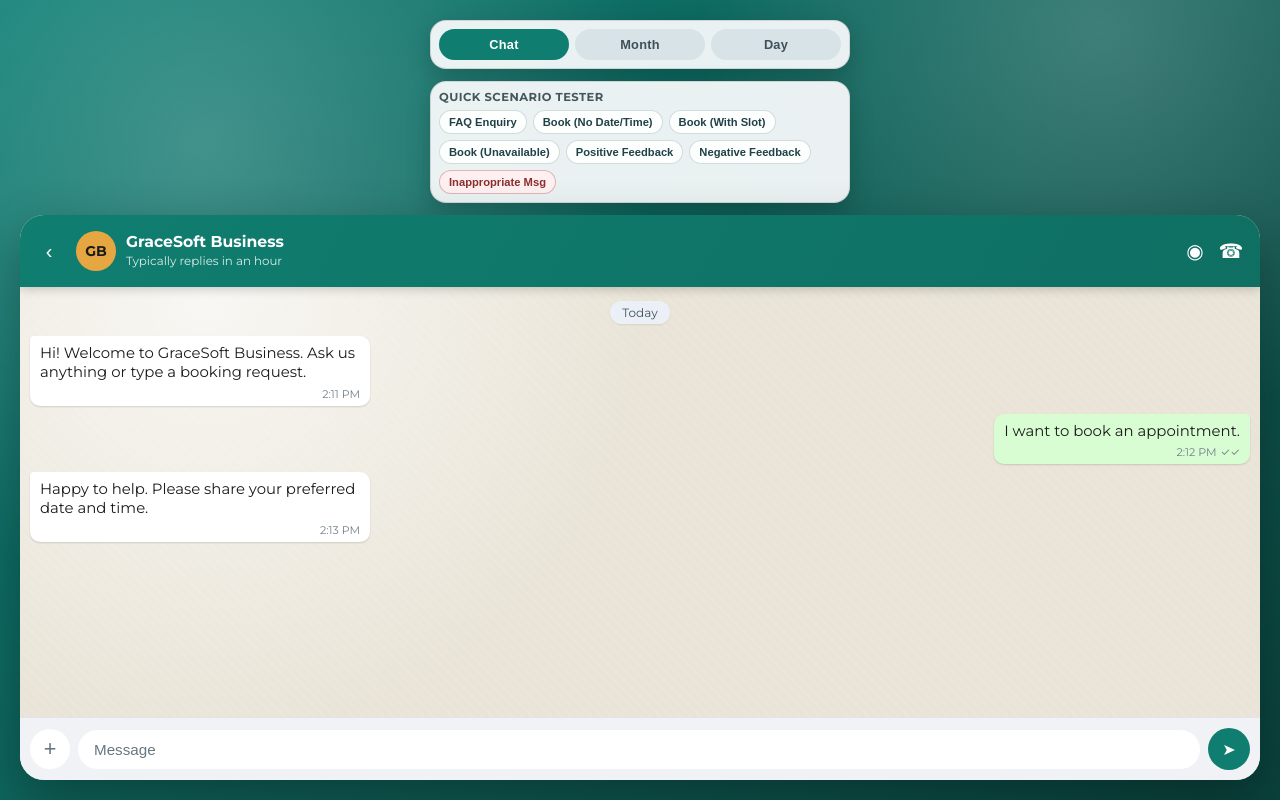
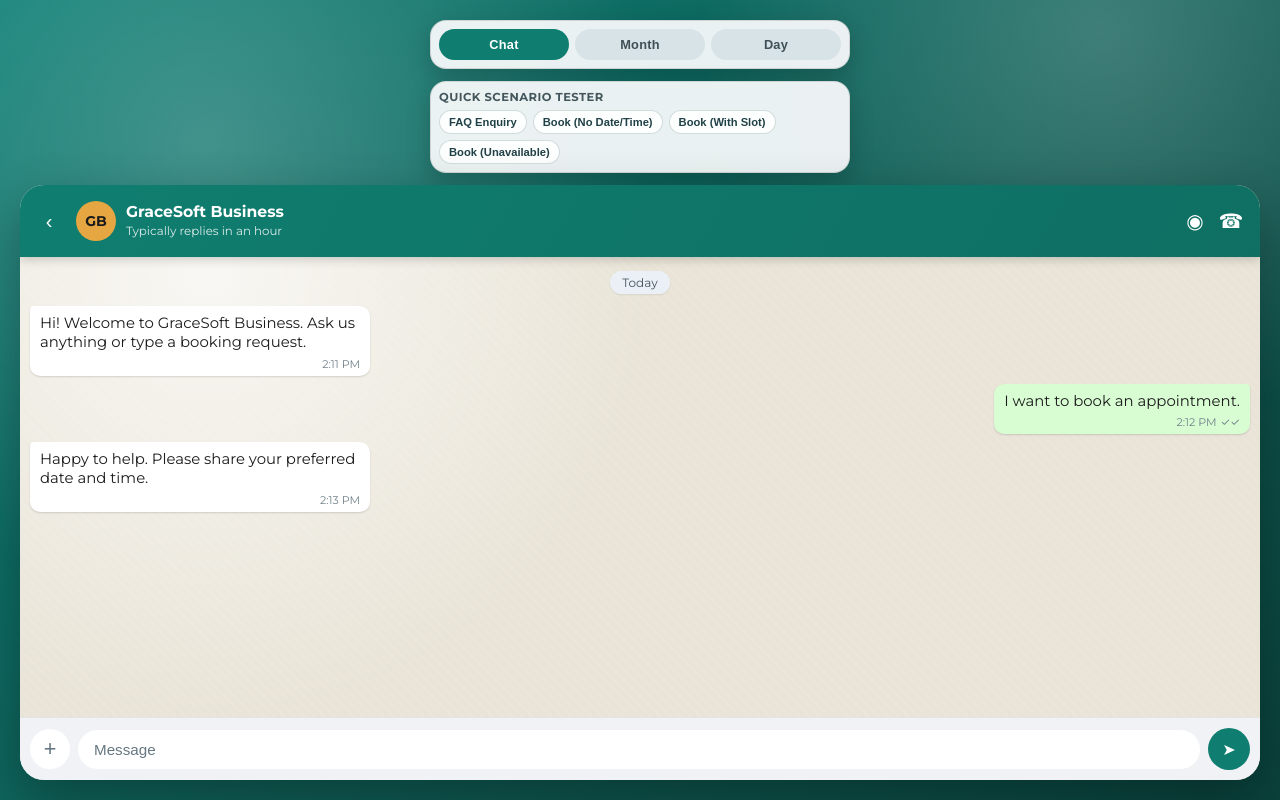
Before and after one commit to davinaleong/gracesoft-wa-ai-agent-poc, a React (Vite) app: page / in a window 1280 px wide. Built offline with nearby package versions, Linux system fonts and the light colour scheme.

Commit message:
Remove feedback and inappropriate scenario buttons

```diff
--- a/src/App.tsx
+++ b/src/App.tsx
@@ -591,27 +591,6 @@
           >
             Book (Unavailable)
           </button>
-          <button
-            type="button"
-            className="scenario-chip"
-            onClick={() => runScenario('positive-feedback')}
-          >
-            Positive Feedback
-          </button>
-          <button
-            type="button"
-            className="scenario-chip"
-            onClick={() => runScenario('negative-feedback')}
-          >
-            Negative Feedback
-          </button>
-          <button
-            type="button"
-            className="scenario-chip chip-danger"
-            onClick={() => runScenario('inappropriate')}
-          >
-            Inappropriate Msg
-          </button>
         </div>
       </section>
 
```
